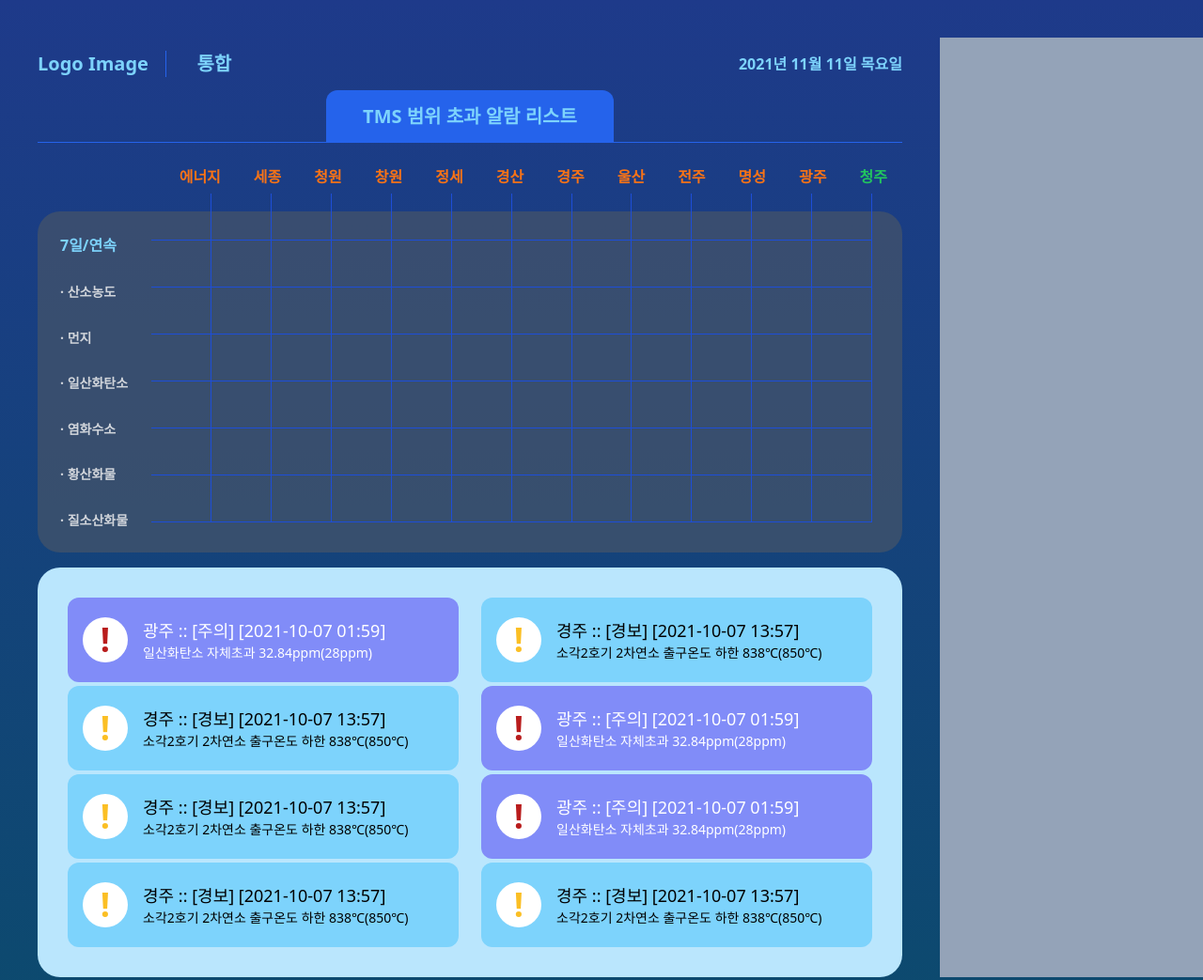
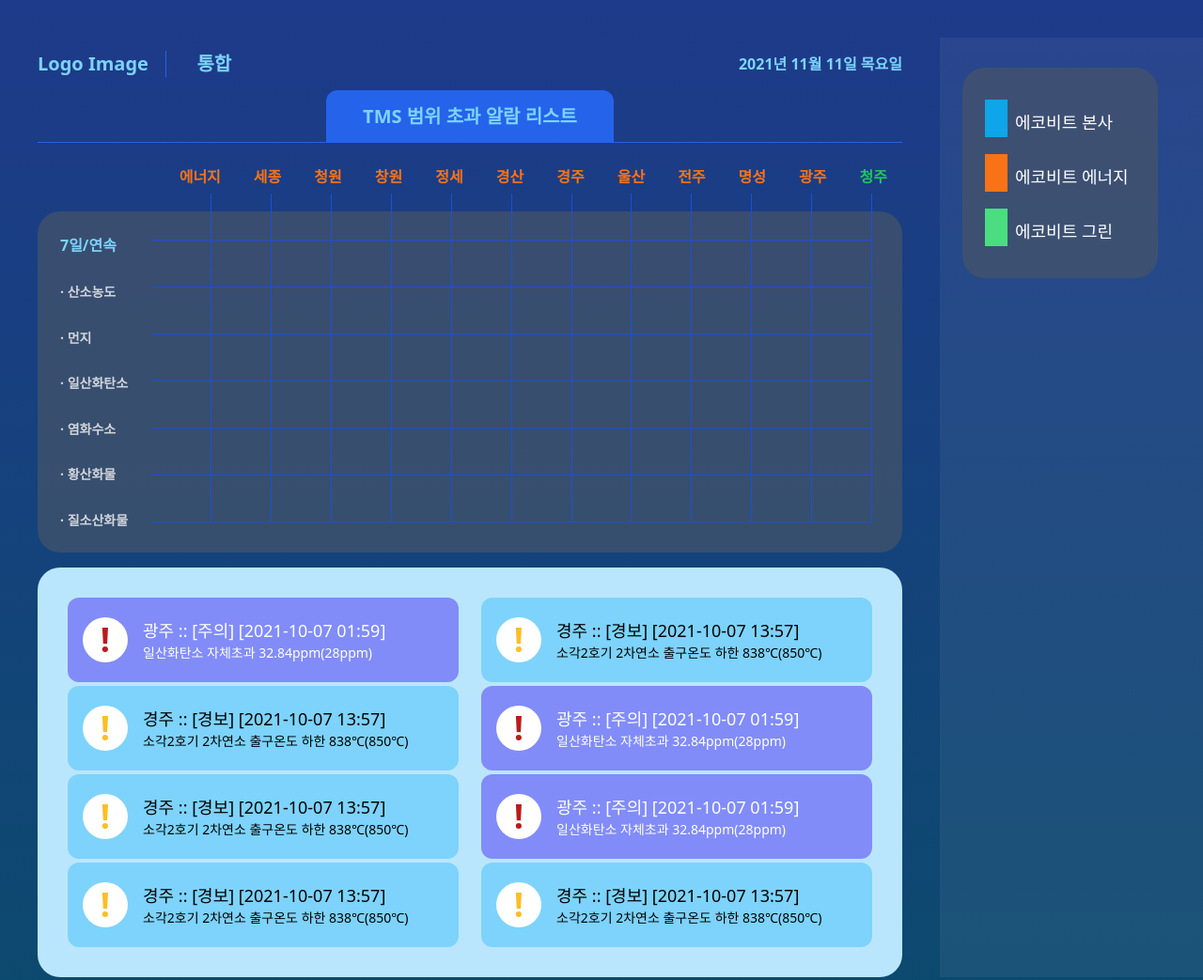
Before and after one commit to AwesomeJeong/dashboard-proposal, a website: page static/pages/wideDashboard.html in a window 1280 px wide. Shown: the top 1043 px of the page at 94% size. Drawn offline with nearby package versions, Linux system fonts and the light colour scheme.

Commit message:
wide dashboard 페이지 지도 영역
범례 추가
지도 이미지 필요

```diff
--- a/static/pages/wideDashboard.html
+++ b/static/pages/wideDashboard.html
@@ -337,7 +337,27 @@
       </section>
 
       <!-- 2/4 위치 -->
-      <section class="w-1/4 h-full bg-slate-400"></section>
+      <section class="w-1/4 h-full bg-slate-400 bg-opacity-10 relative">
+        <div
+          class="w-52 h-56 bg-slate-600 bg-opacity-70 top-8 left-6 absolute rounded-3xl py-8 px-6"
+        >
+          <ul class="h-full flex flex-col justify-between">
+            <li class="h-11 flex items-center space-x-2">
+              <div class="w-6 h-10 bg-sky-500"></div>
+              <div class="h-5 text-lg text-white">에코비트 본사</div>
+            </li>
+            <li class="h-11 flex items-center space-x-2">
+              <div class="w-6 h-10 bg-orange-500"></div>
+              <div class="h-5 text-lg text-white">에코비트 에너지</div>
+            </li>
+            <li class="h-11 flex items-center space-x-2">
+              <div class="w-6 h-10 bg-green-400"></div>
+              <div class="h-5 text-lg text-white">에코비트 그린</div>
+            </li>
+          </ul>
+        </div>
+        <div></div>
+      </section>
 
       <!-- 3/4, 4/4 지역별 데이터 -->
       <section class="w-1/2 h-full bg-slate-400"></section>
```
Also changed, not shown: static/css/deploy.css.
